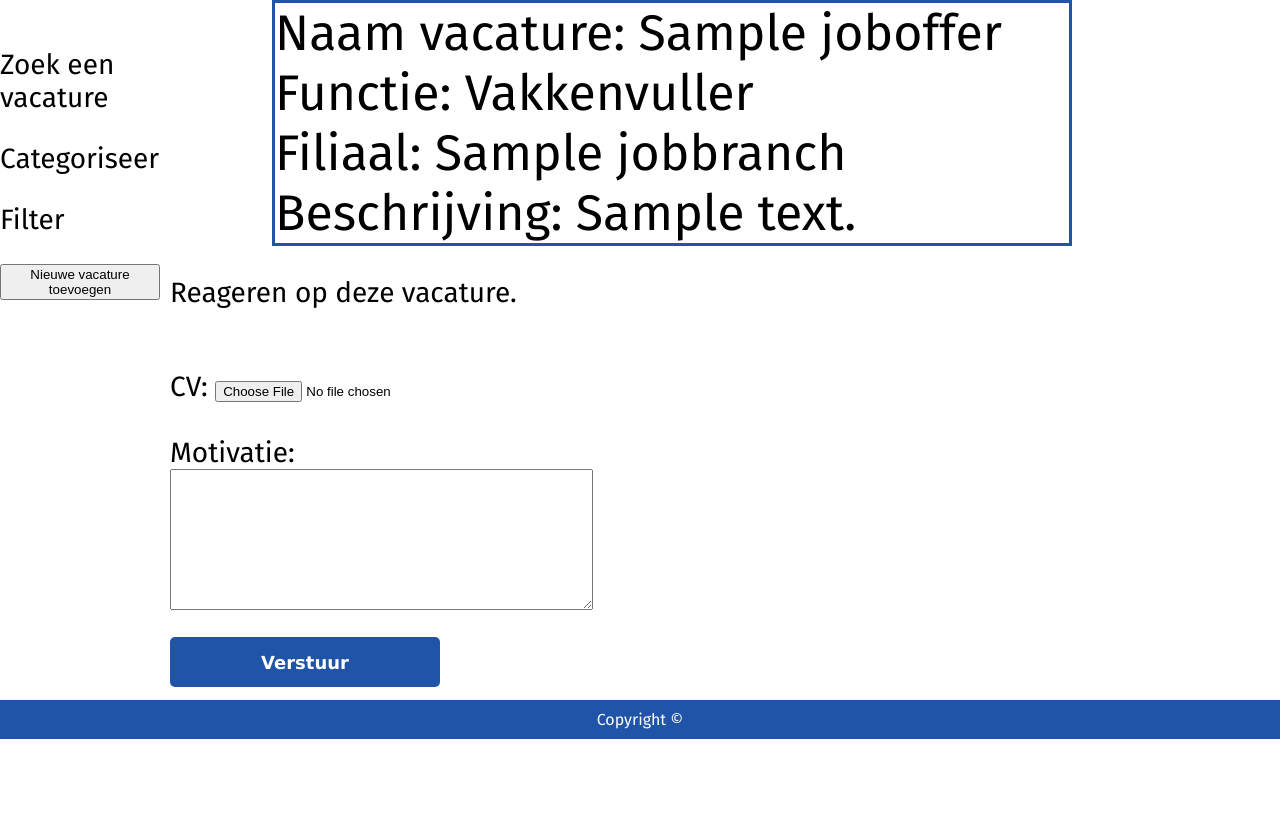
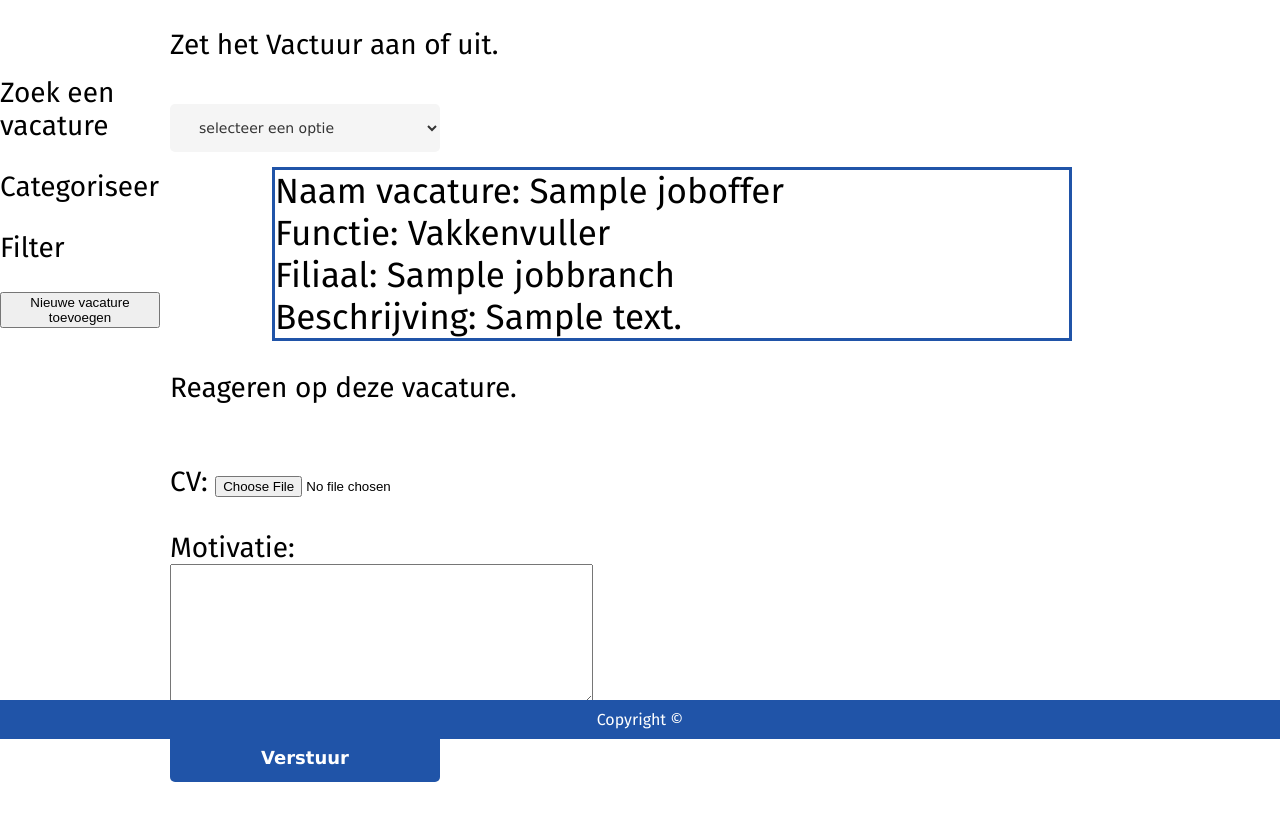
Before and after one commit to Sander-Kroeze/NaikieDasVacatures, a PHP site: page /index.php?page=jobOfferPHP&jobofferID=1 in a window 1280 px wide. Shown: the part 61-888 px from the top of the page. Before the commit the page ends 800 px from the top, so only its background shows below. Run offline with PHP 8.4, Linux system fonts and the light colour scheme; the visitor is signed in with stand-in values (Sample User, id 1); data comes from the database, SQL or seed files in the repository; tables that the repository leaves empty hold one stand-in row (values such as "Sample post").

Commit message:
manger kan vacatures uit zetten

```diff
--- a/css/stylesheet.css
+++ b/css/stylesheet.css
@@ -76,74 +76,118 @@ nav ul li a:hover {
 }
 
 /*Loginform*/
-#loginform, #registerform{
-    margin-top:150px;
-    margin-left:auto;
-    margin-right:auto;
-    width:350px;
+#loginform, #registerform {
+    margin-top: 150px;
+    margin-left: auto;
+    margin-right: auto;
+    width: 350px;
     border: 1px solid black;
     border-radius: 25px;
     text-align: center;
 
 }
 
-.input{
-    width:270px;
-    padding:15px 25px;
-    font-family:"Lucida Grande", "Lucida Sans Unicode", "Lucida Sans", "DejaVu Sans", Verdana, sans-serif;
+.input {
+    width: 270px;
+    padding: 15px 25px;
+    font-family: "Lucida Grande", "Lucida Sans Unicode", "Lucida Sans", "DejaVu Sans", Verdana, sans-serif;
     background: #f5f5f5;
-    border:none;
+    border: none;
     border-radius: 5px;
     color: #333;
     font-size: 14px;
-    margin-top:15px;
+    margin-top: 15px;
 }
 
-.loginbutton{
+.loginbutton {
     color: white;
-    background-color:#2054A8;
-    border-radius:5px/5px;
-    -webkit-border-radius:5px/5px;
-    -moz-border-radius:5px/5px;
-    color:#333;
-    display:inline-block;
-    font-family:"Lucida Grande", "Lucida Sans Unicode", "Lucida Sans", "DejaVu Sans", Verdana, sans-serif;
-    font-size:18px;
-    font-weight:bold;
-    width:270px;
-    text-align:center;
-    line-height:50px;
-    text-decoration:none;
-    height:50px;
-    margin-top:20px;
-    margin-bottom:20px;
-    border:none;
-    outline:0;
+    background-color: #2054A8;
+    border-radius: 5px/5px;
+    -webkit-border-radius: 5px/5px;
+    -moz-border-radius: 5px/5px;
+    color: #333;
+    display: inline-block;
+    font-family: "Lucida Grande", "Lucida Sans Unicode", "Lucida Sans", "DejaVu Sans", Verdana, sans-serif;
+    font-size: 18px;
+    font-weight: bold;
+    width: 270px;
+    text-align: center;
+    line-height: 50px;
+    text-decoration: none;
+    height: 50px;
+    margin-top: 20px;
+    margin-bottom: 20px;
+    border: none;
+    outline: 0;
     cursor: pointer;
 }
 
 .loginbutton:active {
-    position:relative;
-    top:1px;
+    position: relative;
+    top: 1px;
     color: white;
 }
 
-.loginbutton:hover{
-    background-color:#3973DF;
+.loginbutton:hover {
+    background-color: #3973DF;
 }
 
 /*Homepage joboffer overzicht*/
 .divJobOffers {
     color: black;
-    font-size: 50px;
-    max-width:800px;
-    margin: auto auto 30px auto;
+    font-size: 35px;
+    max-width: 800px;
+    margin: 15px auto 30px auto;
     border: 3px solid #2054A8;
     /*box-shadow: 0 4px 8px 0 rgba(0, 0, 0, 0.2), 0 6px 20px 0 rgba(0, 0, 0, 0.19);*/
 }
 
 .linkJoboffer {
     text-decoration: none;
+}
+
+/*manager Reactions*/
+.divJobReactions {
+    color: black;
+    font-size: 30px;
+    max-width: 1200px;
+    margin: auto auto 30px auto;
+    border: 3px solid #2054A8;
+    text-align: center;
+    /*box-shadow: 0 4px 8px 0 rgba(0, 0, 0, 0.2), 0 6px 20px 0 rgba(0, 0, 0, 0.19);*/
+}
+
+table {
+    font-family: arial, sans-serif;
+    border-collapse: collapse;
+    width: 100%;
+}
+
+td, th {
+    border: 1px solid #dddddd;
+    text-align: left;
+    padding: 8px;
+}
+
+.jobReactionButton {
+    color: black;
+    display: block;
+    margin: 30px;
+    padding: 7px 35px;
+    background: yellow;
+    border: 3px solid black;
+    cursor: pointer;
+}
+
+.jobReactionButton:hover {
+    background: #f7f7f7;
+    border: 1px solid #8b8b8b;
+}
+
+.jobReactionButton:active {
+    background: #2e2e2e;
+    border: 1px solid black;
+    color: white;
 }
 
 /*Footer*/
--- a/pages/jobOfferPHP.php
+++ b/pages/jobOfferPHP.php
@@ -47,3 +47,27 @@ if (isset($_POST['submitReaction'])) {
     $newJobOffer = new jobOfferReaction;
     $newJobOffer->addReactionToJobOffer($userID, $jobOfferID, $motivation, $cvInfo);
 }
+
+if (isset($_POST['changeStatus'])) {
+    try {
+        $db = new PDO("mysql:host=localhost;dbname=naikiedasvacatures", DB_USER, DB_PASS);
+        $db->setAttribute(PDO::ATTR_ERRMODE, PDO::ERRMODE_EXCEPTION);
+    } catch (PDOException $e) {
+        echo $e->getMessage();
+    }
+
+    $nieuweStatus = htmlspecialchars($_POST['nieuweStatus']);
+    $vacatureID = htmlspecialchars($_POST['jobofferID']);
+
+//  Zet de gegevens in de database ----------------------------------------------------------->
+    $query_updateArtikel = "UPDATE joboffer SET status = '$nieuweStatus' WHERE jobofferID = '$vacatureID'";
+    $db->exec($query_updateArtikel);
+
+//  redirect je terug met een alert ----------------------------------------------------------->
+    echo "
+            <script>
+            alert('De status in aangepast $vacatureID');
+            location.href='index.php?page=jobOfferPHP&jobofferID=$vacatureID';
+              </script>
+         ";
+}
--- a/pages/jobOfferPage.php
+++ b/pages/jobOfferPage.php
@@ -1,7 +1,7 @@
 <?php
 include('sidenav.php');
 // haalt gegevens uit de url/database
-$query = "SELECT j.name, j.description, j.status, jb.branchName, jf.functionName
+$query = "SELECT j.jobofferID, j.name, j.description, j.status, jb.branchName, jf.functionName
 FROM joboffer j
 INNER JOIN jobbranch jb
     on j.idJobbranch = jb.jobBranchID
@@ -14,7 +14,35 @@ $stmt = $db->prepare($query);
 $stmt->execute(array($_GET['jobofferID']));
 $jobOffers = $stmt->fetchAll(PDO::FETCH_ASSOC);
 
-// user gedeelte
+
+if (isset($_SESSION["STATUS"]) && $_SESSION['STATUS'] === '1') {
+    ?>
+    <p>Zet het Vactuur aan of uit.</p>
+    <form action="" method="POST" enctype="multipart/form-data">
+        <select class="input" name="nieuweStatus" onchange='this.form.submit()'>
+            <option selected>selecteer een optie</option>
+            <?php
+            foreach ($jobOffers as $jobOffer) {
+                echo 'status: ' . $jobOffer['status'];
+                if ($jobOffer['status'] === '0') {
+                    ?>
+                    <option value="1">Zet deze vacature uit</option>
+                    <?php
+                } else {
+                    ?>
+                    <option value="0">Zet deze vacature aan</option>
+                    <?php
+                }
+            }
+            ?>
+        </select>
+        <noscript><input type="submit" value="submit"></noscript>
+        <input type="hidden" name="changeStatus" value="true">
+        <input type="hidden" name="jobofferID" value="<?php echo $_GET['jobofferID'] ?>">
+    </form>
+    <?php
+}
+
 
 foreach ($jobOffers as $jobOffer) {
     ?>
@@ -37,6 +65,7 @@ foreach ($jobOffers as $jobOffer) {
     </div>
     <?php
 }
+// user view
 if (isset($_SESSION["user_ID"])) {
     ?>
     <p>Reageren op deze vacature.</p><br>
@@ -53,5 +82,47 @@ if (isset($_SESSION["user_ID"])) {
         <input type="submit" class="loginbutton" value="Verstuur" style="color: white" id="submit"/>
     </form>
     <?php
+} elseif (isset($_SESSION["STATUS"]) && $_SESSION['STATUS'] === '1') {
+//  manager view
+    $queryReactions = "SELECT * FROM naikiedasvacatures.offerreaction
+Where idJoboffer = ?";
+
+    $stmt2 = $db->prepare($queryReactions);
+    $stmt2->execute(array($_GET['jobofferID']));
+    $jobReactions = $stmt2->fetchAll(PDO::FETCH_ASSOC);
+
+    ?>
+    <div class="divJobReactions">
+        <p>Reacties</p>
+        <table>
+            <tr>
+                <th>Download cv</th>
+                <th>Motivatie</th>
+                <th>Acties</th>
+            </tr>
+            <?php
+
+            foreach ($jobReactions as $jobReaction) {
+                ?>
+                <tr>
+                    <td>
+                        <?php
+                        echo '<a class="linkJoboffer" href="uploads/cv/' . $jobReaction['cv'] . '" download=""> Download cv</a><br>';
+                        ?>
+                    </td>
+                    <td><p><?php echo $jobReaction['motivation'] ?></p></td>
+                    <td>
+                        <button class="jobReactionButton">Accepteren</button>
+                        <button class="jobReactionButton">Afwijzen</button>
+                    </td>
+                </tr>
+                <?php
+            }
+            ?>
+        </table>
+    </div>
+    <?php
+} else {
+//  view als iemand niet ingelogt is.
+    echo 'login als user om een reactie te plaatsen';
 }
-?>
```
Also changed, not shown: 5 other files.
